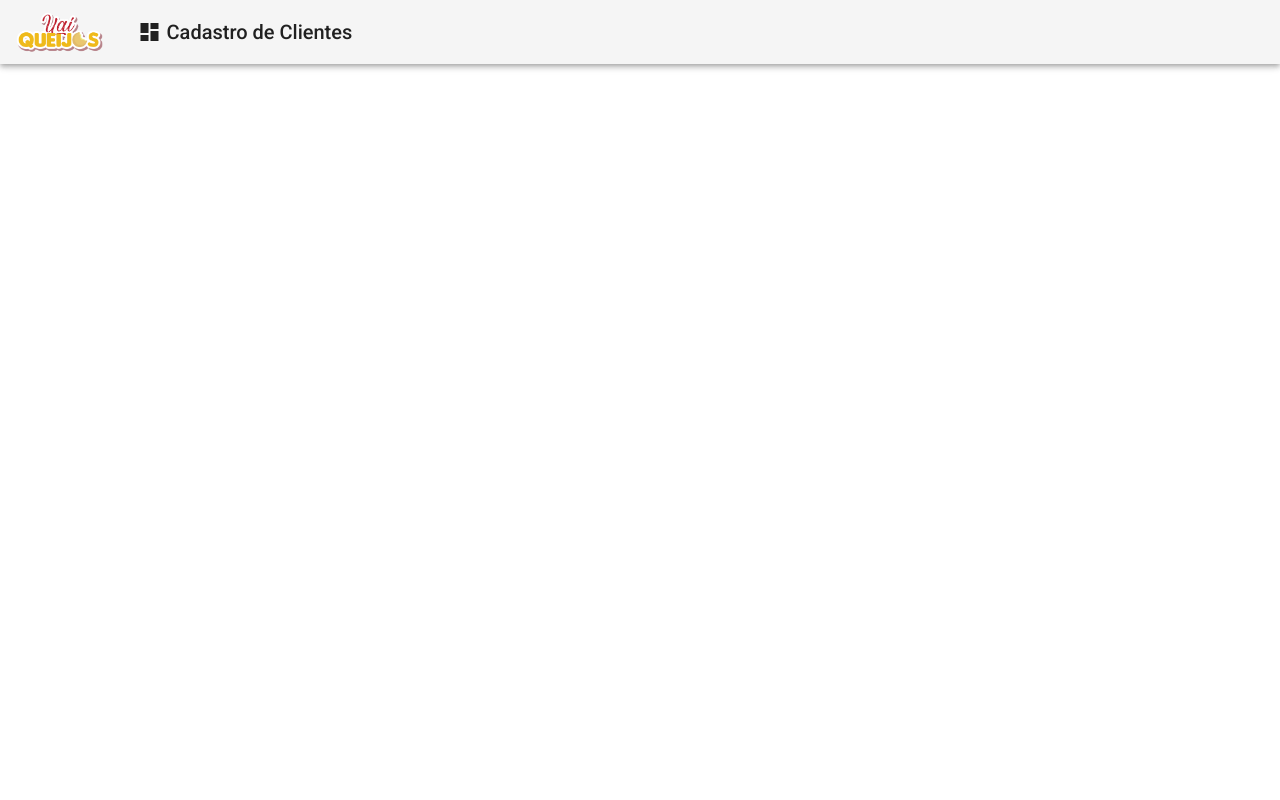
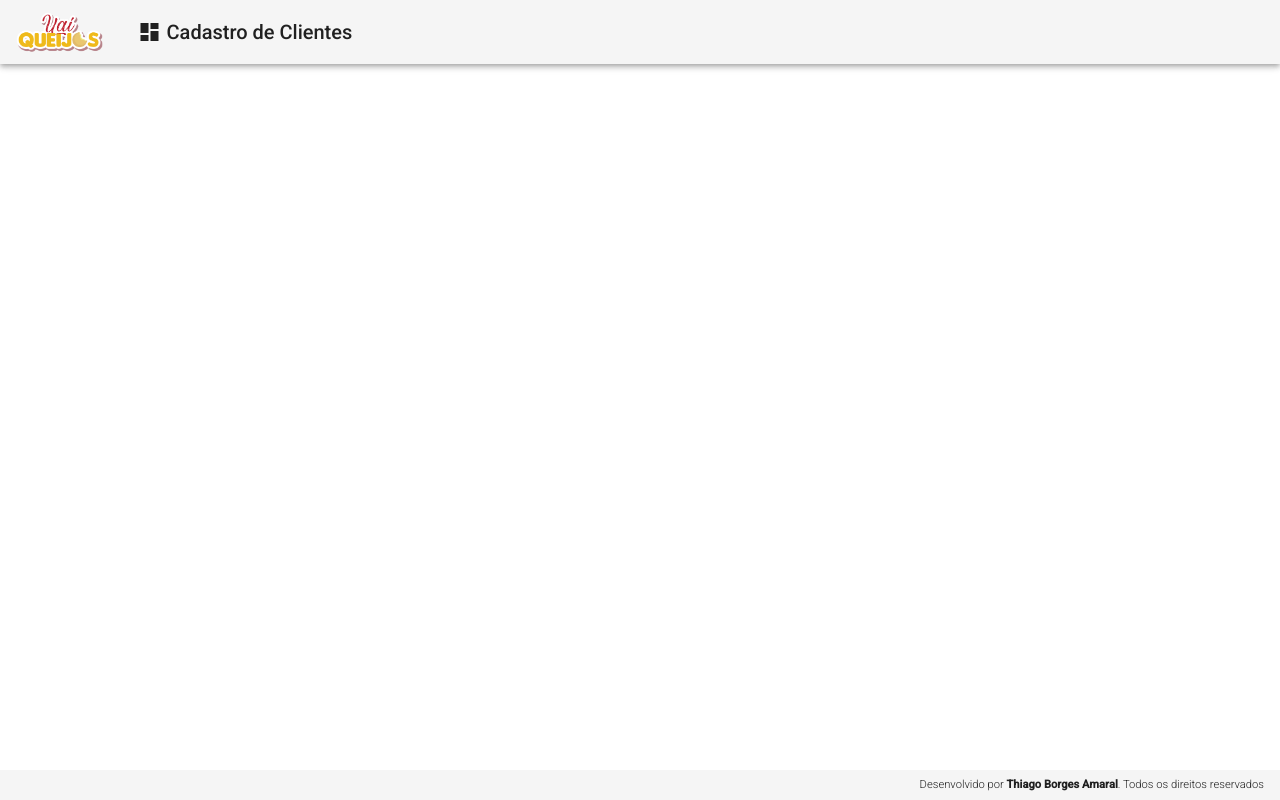
Before and after one commit to tborgesa/Cod3er-Angular9, an Angular app in the folder frontend/: page / in a window 1280 px wide. Built offline with nearby package versions, Linux system fonts and the light colour scheme.

Commit message:
footer.component

```diff
--- a/frontend/src/app/app.component.html
+++ b/frontend/src/app/app.component.html
@@ -1 +1,2 @@
 <app-header></app-header>
+<app-footer></app-footer>
--- a/frontend/src/app/app.module.ts
+++ b/frontend/src/app/app.module.ts
@@ -7,11 +7,13 @@ import { BrowserAnimationsModule } from '@angular/platform-browser/animations';
 import { HeaderComponent } from './components/template/header/header.component';
 
 import { MatToolbarModule } from '@angular/material/toolbar';
+import { FooterComponent } from './components/template/footer/footer.component';
 
 @NgModule({
   declarations: [
     AppComponent,
     HeaderComponent,
+    FooterComponent,
   ],
   imports: [
     BrowserModule,
--- /dev/null
+++ b/frontend/src/app/components/template/footer/footer.component.css
@@ -0,0 +1,12 @@
+.footer{
+    position: fixed;
+    bottom: 0;
+    display: flex;
+    justify-content: flex-end;
+    max-height: 30px;
+}
+
+.footer span {
+    font-size: 0.7rem;
+    font-weight: 300;
+}
--- /dev/null
+++ b/frontend/src/app/components/template/footer/footer.component.html
@@ -0,0 +1,5 @@
+<mat-toolbar class="footer">
+    <span>
+        Desenvolvido por <strong>Thiago Borges Amaral</strong>. Todos os direitos reservados
+    </span>
+</mat-toolbar>
--- /dev/null
+++ b/frontend/src/app/components/template/footer/footer.component.ts
@@ -0,0 +1,15 @@
+import { Component, OnInit } from '@angular/core';
+
+@Component({
+  selector: 'app-footer',
+  templateUrl: './footer.component.html',
+  styleUrls: ['./footer.component.css']
+})
+export class FooterComponent implements OnInit {
+
+  constructor() { }
+
+  ngOnInit(): void {
+  }
+
+}
```
